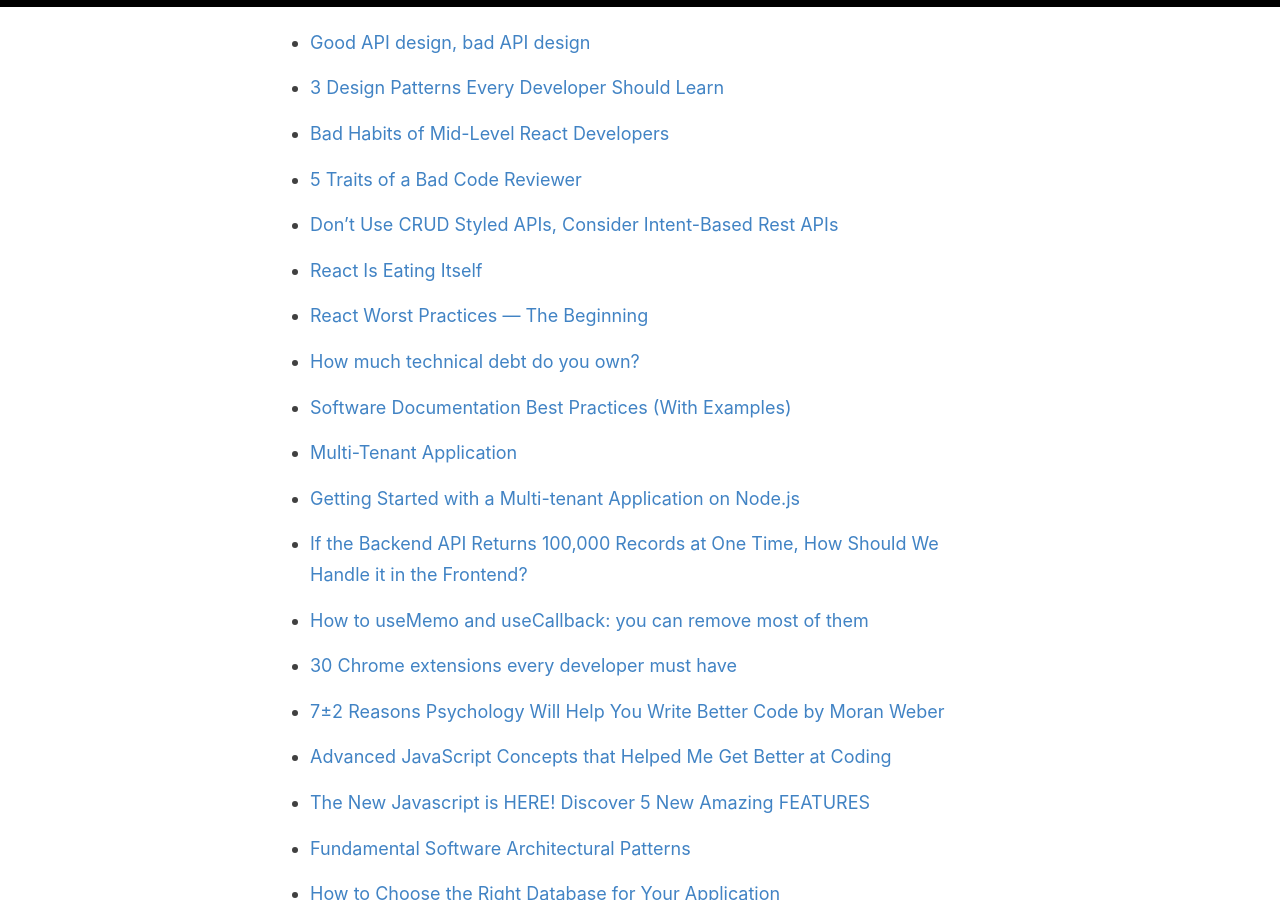
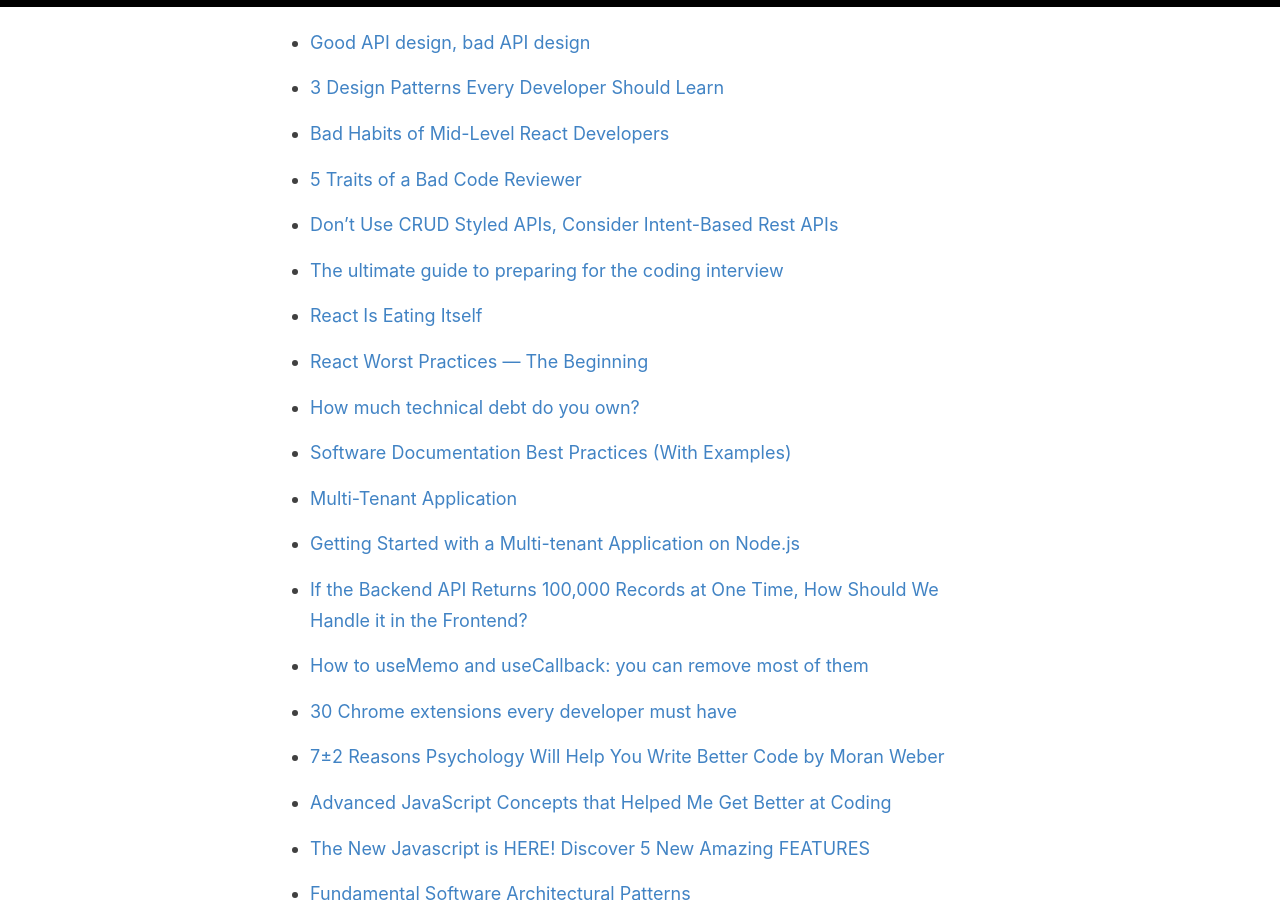
Before and after one commit to baijanathTharu/baijanathTharu.github.io, a Jekyll site: the page built from _pages/readings.md, in a window 1280 px wide and 900 px high, scrolled down 1160 px. Built offline with Jekyll 4.4.1, drawn with Linux system fonts in a browser that asks for light colours.

Commit message:
Update readings.md

```diff
--- a/_pages/readings.md
+++ b/_pages/readings.md
@@ -54,6 +54,8 @@ This is the list of all the important posts that I think are worth reading.
 
 - [Don’t Use CRUD Styled APIs, Consider Intent-Based Rest APIs](https://betterprogramming.pub/intent-based-rest-apis-or-an-alternative-to-crud-based-rest-apis-1815599db60a)
 
+- [The ultimate guide to preparing for the coding interview](https://medium.com/free-code-camp/the-ultimate-guide-to-preparing-for-the-coding-interview-183251ee36c9)
+
 - [React Is Eating Itself](https://dev.to/bytebodger/react-is-eating-itself-fga)
 
 - [React Worst Practices — The Beginning](https://rahuulmiishra.medium.com/react-worst-practices-bdf924efe470)
```
